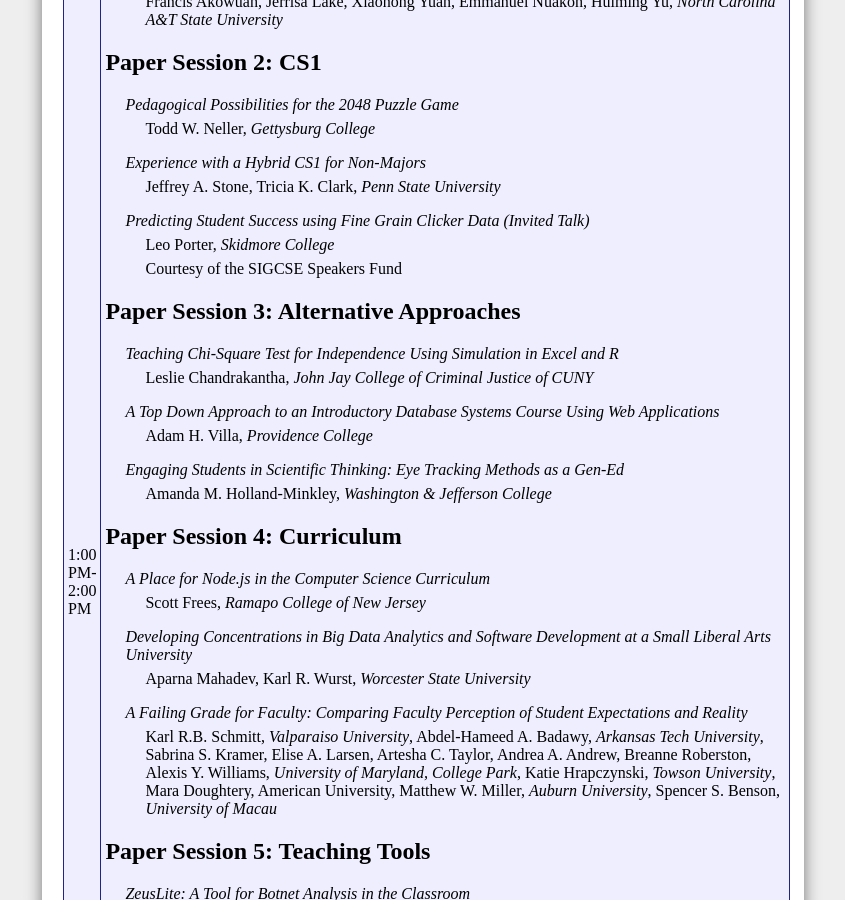
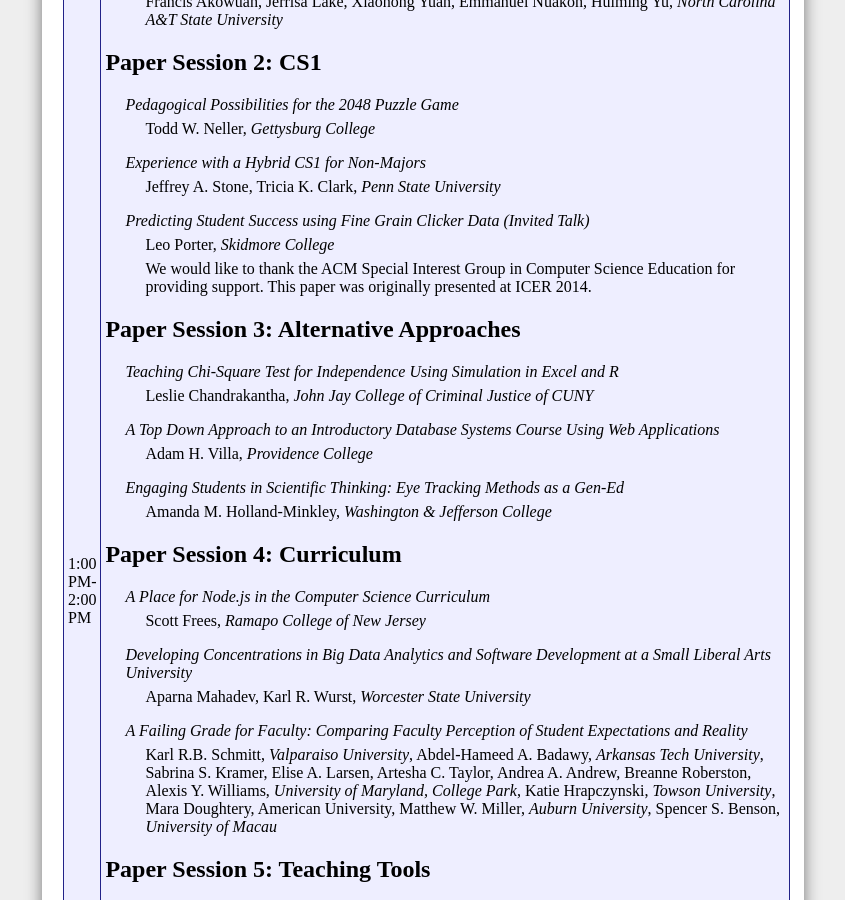
Before and after one commit to ycpcs/ccsce2014-web, a Jekyll site: the page built from program.md, in a window 1280 px wide and 900 px high, scrolled down 1614 px. Shown: the whole window, without its empty margins (217-1062 px from the left). Built offline with Jekyll 4.4.1, drawn with Linux system fonts in a browser that asks for light colours; Markdown is read by kramdown in place of the engine named in the settings.

```diff
--- a/program.md
+++ b/program.md
@@ -235,7 +235,9 @@
 <div class="session-item">
 	<div class="session-title">Predicting Student Success using Fine Grain Clicker Data (Invited Talk)</div>
 	<div class="session-authors">Leo Porter, <i>Skidmore College</i></div>
-	<div class="session-authors">Courtesy of the SIGCSE Speakers Fund</div>
+	<div class="session-authors">
+We would like to thank the ACM Special Interest Group in Computer Science Education for providing support.  This paper was originally presented at ICER 2014.
+	</div>
 </div>
 
 <h2><a name="paper_session_3">Paper Session 3: Alternative Approaches</a></h2>
```
